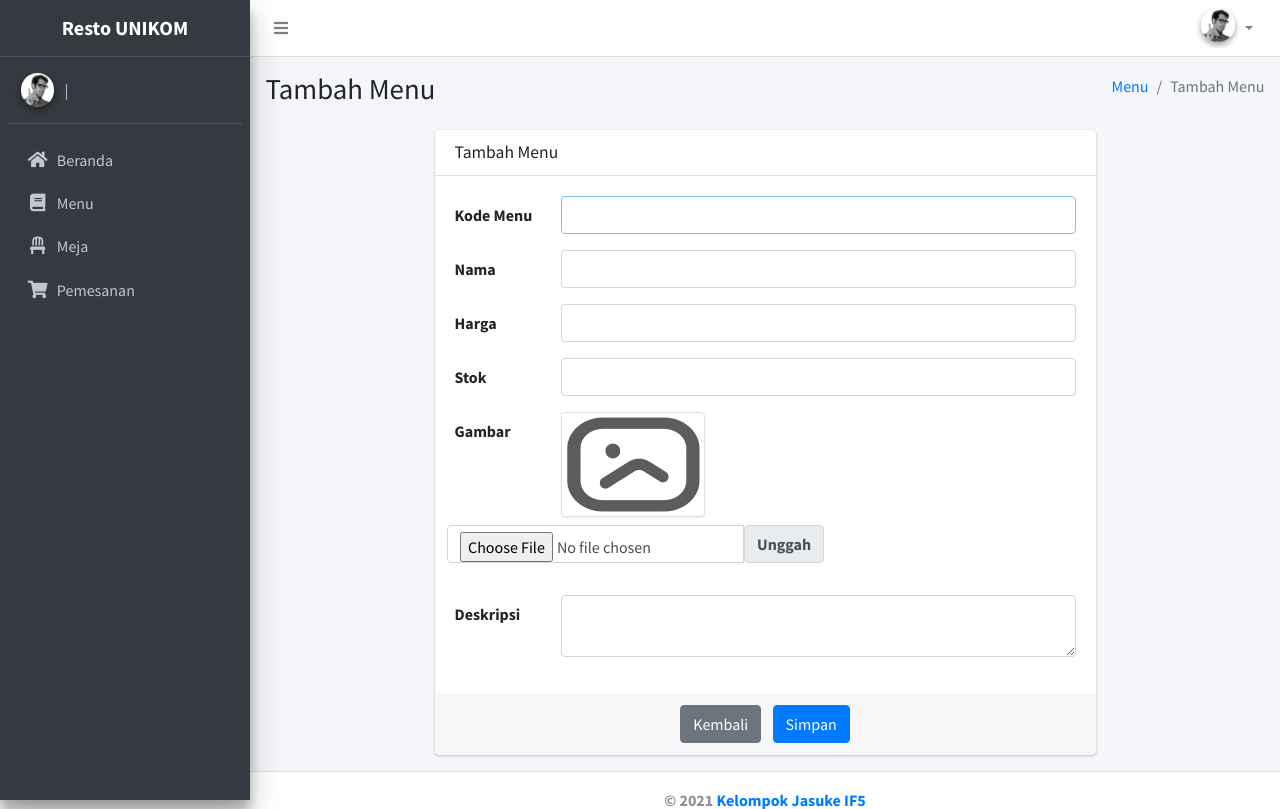
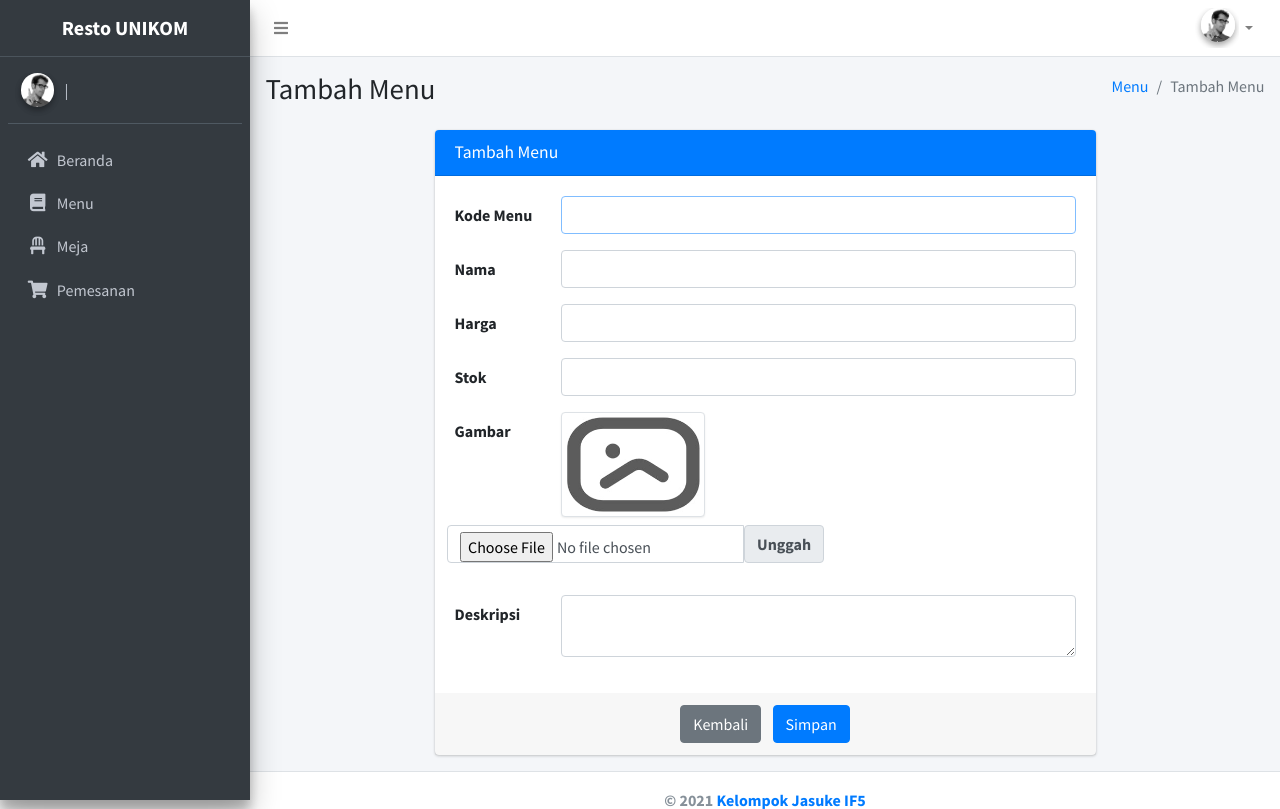
Before and after one commit to rahmaninsani/restoran_jasuke, a CodeIgniter 4 app: template app/Views/menu/create.php in a window 1280 px wide. Shown: the top 809 px of the page. Run offline with PHP 8.4 and a stand-in for CodeIgniter, Linux system fonts and the light colour scheme; the template is opened without the code that fills it, so the values that code supplies are empty; some libraries are stand-ins or nearby versions.

Commit message:
benerin typo class di create sama edit menu

```diff
--- a/app/Views/menu/create.php
+++ b/app/Views/menu/create.php
@@ -27,7 +27,7 @@
       <div class="container-fluid">
         <div class="row justify-content-center">
           <div class="col-md-8">
-            <div class="card card-primay">
+            <div class="card card-primary">
               <div class="card-header">
                 <h3 class="card-title">Tambah Menu</h3>
               </div>
--- a/app/Views/menu/edit.php
+++ b/app/Views/menu/edit.php
@@ -26,7 +26,7 @@
       <div class="container-fluid">
         <div class="row justify-content-center">
           <div class="col-md-8">
-            <div class="card card-primay">
+            <div class="card card-primary">
               <div class="card-header">
                 <h3 class="card-title">Ubah Menu</h3>
               </div>
```
